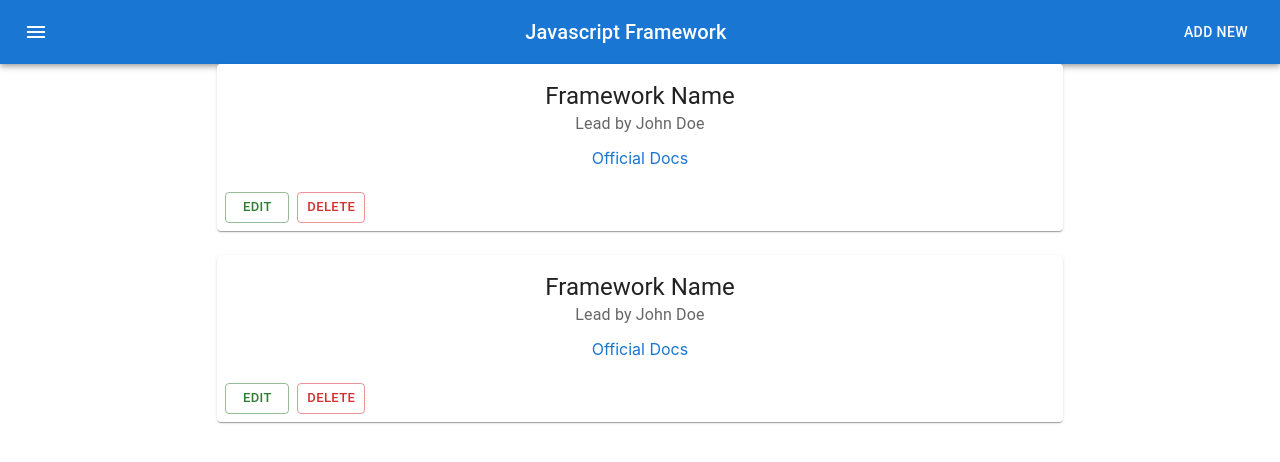
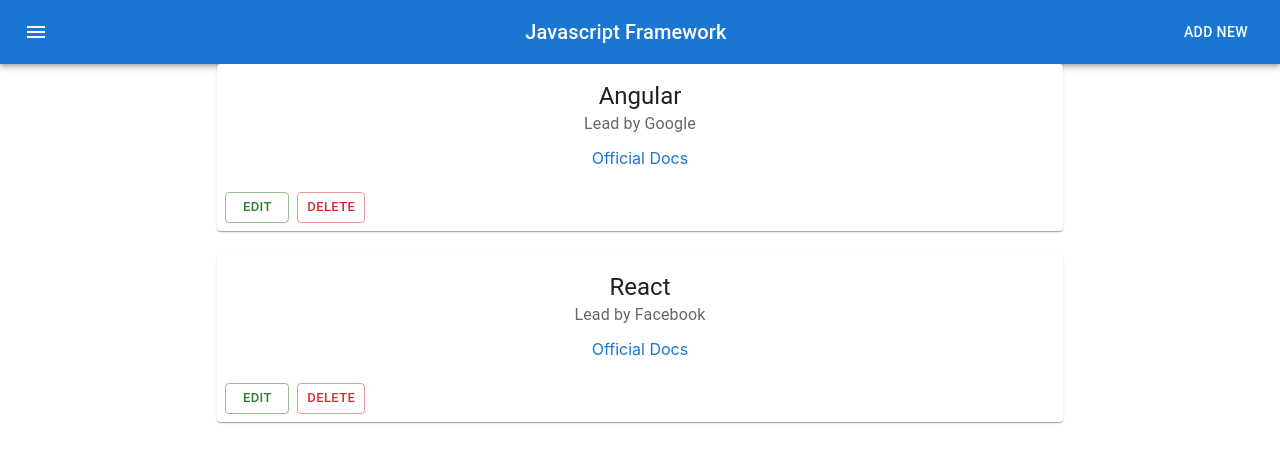
Before and after one commit to tern0004/P1-React-CRUD, a React (Create React App) app: page / in a window 1280 px wide. Shown: the top 462 px of the page. Built offline with nearby package versions, Linux system fonts and the light colour scheme.

Commit message:
- Init props in react app

```diff
--- a/src/components/ItemElement.js
+++ b/src/components/ItemElement.js
@@ -11,9 +11,9 @@
         return(
             <Card sx={{ minWidth: 275 }}>
                 <CardContent>
-                    <Typography variant="h5" component="div"> Framework Name </Typography>
-                    <Typography sx={{ mb: 1.5 }} color="text.secondary"> Lead by John Doe </Typography>
-                    <Link href="#" underline="none"> Official Docs </Link>
+                    <Typography variant="h5" component="div"> {this.props.frameworkName} </Typography>
+                    <Typography sx={{ mb: 1.5 }} color="text.secondary"> Lead by {this.props.leadBy} </Typography>
+                    <Link href={this.props.docs} underline="none"> Official Docs </Link>
                 </CardContent>
                 <CardActions>
                     <Button variant="outlined" color="success" size="small">Edit</Button>
--- a/src/components/ItemListView.js
+++ b/src/components/ItemListView.js
@@ -7,10 +7,10 @@
         return(
                 <Grid  container  justifyContent="center"  spacing={3}>
                     <Grid  item xs={8} >
-                        <ItemElement/>
+                        <ItemElement frameworkName="Angular" leadBy="Google" docs="https://angular.io"/>
                     </Grid>
                     <Grid item xs={8} >
-                        <ItemElement/>
+                        <ItemElement frameworkName="React" leadBy="Facebook" docs="https://reactjs.org"/>
                     </Grid>
 
                 </Grid>
```
